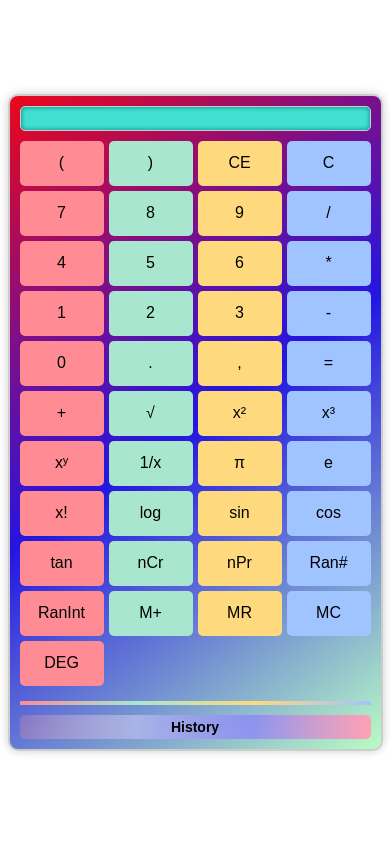
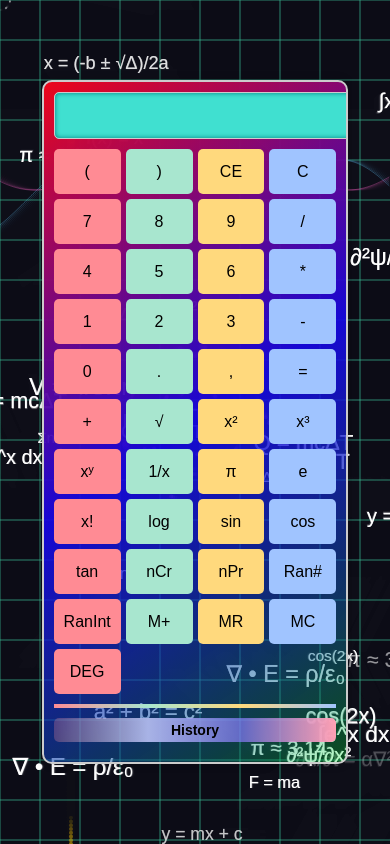
Before and after one commit to T-actician/flask-calculator, a Flask app: page / in a window 390 px wide. Run offline with Flask 3, Linux system fonts and the light colour scheme; some libraries are stand-ins or nearby versions.

Commit message:
Update check2

```diff
--- a/static/style.css
+++ b/static/style.css
@@ -1,12 +1,21 @@
+/* === GLOBAL DESKTOP STYLES === */
+body, html {
+    margin: 0;
+    padding: 0;
+    font-family: Arial, sans-serif;
+    overflow-x: hidden;
+    min-height: 100vh;
+}
+
 body {
-    background: #ffffff;
-    font-family: Arial, sans-serif;
     display: flex;
     justify-content: center;
-    margin-top: 30px;
-    flex-direction: column;
-    align-items: center;
-    overflow-x: hidden;
+    align-items: flex-start;
+    background: #000; /* Let p5.js draw on top */
+    padding-top: 30px;
+    box-sizing: border-box;
+    position: relative;
+    z-index: 0;
 }
 
 .calculator {
@@ -17,10 +26,12 @@ body {
     box-shadow: 0 0 10px rgba(0, 0, 0, 0.2);
     max-width: 400px;
     width: 95%;
-    max-height: 90vh;              /* ✅ Prevent calculator from overflowing screen */
-    overflow: hidden;
+    z-index: 1;
+    position: relative;
     display: flex;
     flex-direction: column;
+    max-height: 90vh;
+    overflow: hidden;
 }
 
 #display {
@@ -30,7 +41,6 @@ body {
     margin-bottom: 10px;
     text-align: right;
     padding: 0 10px;
-    box-sizing: border-box;
     border: 1px solid #ccc;
     border-radius: 5px;
     background-color: #40e0d0;
@@ -42,10 +52,9 @@ body {
 .buttons {
     display: grid;
     grid-template-columns: repeat(6, 1fr);
-    grid-gap: 5px;
-    flex: 1 0 auto;
+    gap: 5px;
+    flex-grow: 1;
     overflow-y: auto;
-    padding-bottom: 5px;
 }
 
 button {
@@ -73,10 +82,9 @@ button:hover {
 }
 
 .history-container {
-    flex-shrink: 0;
-    max-height: 120px;            /* ✅ Stay within calculator */
-    overflow-y: auto;             /* ✅ Allow scrolling */
     margin-top: 10px;
+    max-height: 120px;
+    overflow-y: auto;
     border-top: 4px solid;
     border-image: linear-gradient(to right, #ff8b94, #a8e6cf, #ffd97d, #a0c4ff) 1;
     padding-top: 10px;
@@ -88,8 +96,6 @@ button:hover {
     font-weight: bold;
     font-size: 16px;
     text-align: center;
-    color: #141313;
-    margin-bottom: 5px;
     background: linear-gradient(to right, #ff8b9542, #a8b3e6, #8a7dffad, #ffa0b4);
     color: black;
     border-radius: 5px;
@@ -109,28 +115,22 @@ button:hover {
     font-weight: bold;
 }
 
-/* ✅ MOBILE RESPONSIVENESS */
+/* === RESPONSIVE MOBILE STYLES === */
 @media (max-width: 480px) {
     html, body {
+        padding: 0;
         margin: 0;
-        padding: 0;
-        height: 100vh;
-        width: 100vw;
         display: flex;
         justify-content: center;
         align-items: center;
-        background: #ffffff;
-        box-sizing: border-box;
+        height: 100vh;
     }
 
     .calculator {
         width: 90%;
-        height: 75vh;
-        max-height: 75vh;
-        display: flex;
-        flex-direction: column;
-        justify-content: flex-start;
-        align-items: stretch;
+        max-height: 90vh;
+        height: auto;
+        padding: 10px;
     }
 
     #display {
@@ -140,8 +140,6 @@ button:hover {
 
     .buttons {
         grid-template-columns: repeat(4, 1fr);
-        overflow-y: auto;
-        flex-grow: 1;
     }
 
     button {
```
